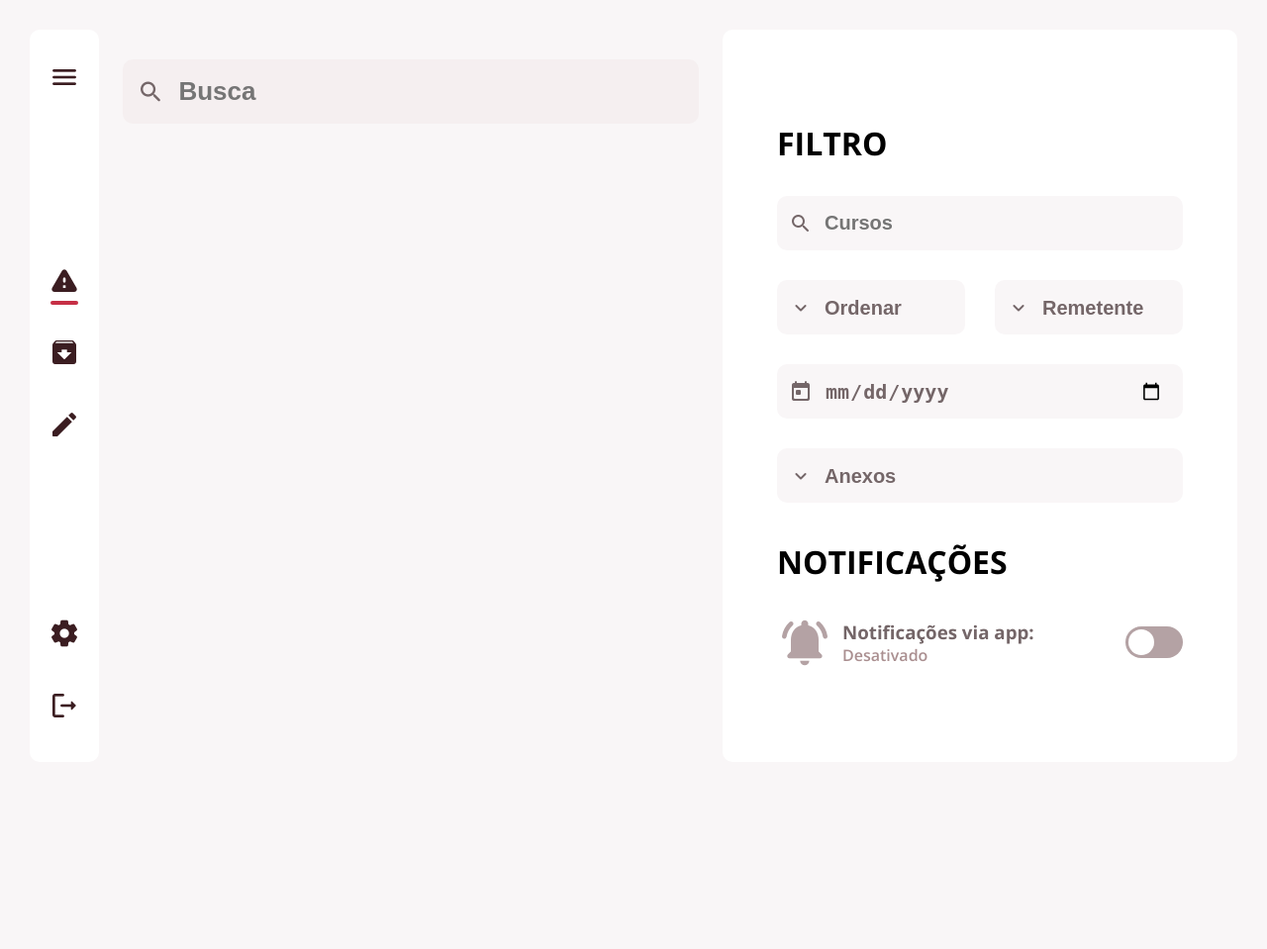
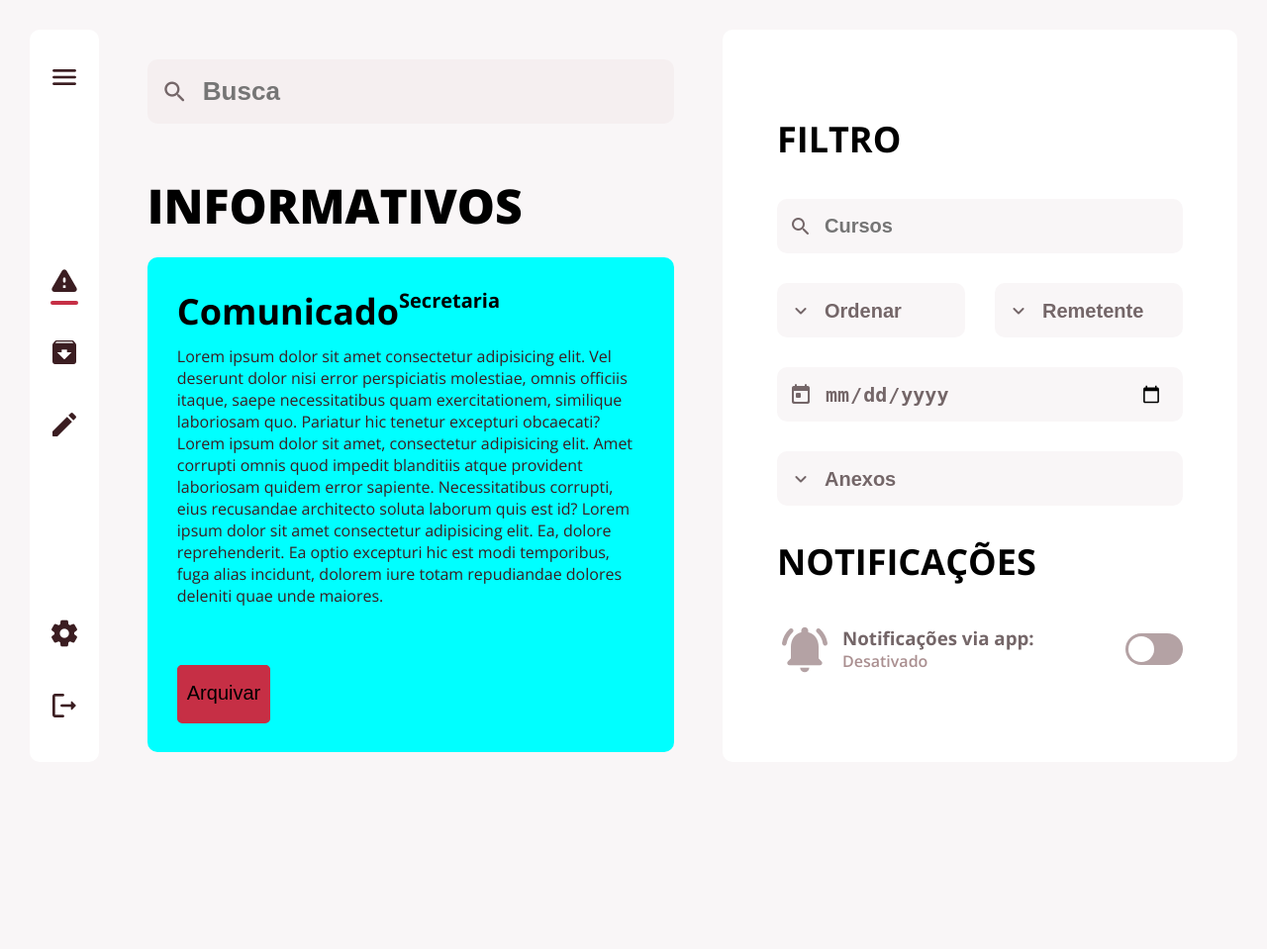
Before and after one commit to Monkey-Type/API-DSM, a Flask app: page / in a window 1280 px wide. Shown: the top 959 px of the page at 99% size. After the commit the page ends 760 px from the top, so only its background shows below. Run offline with Flask 2, Linux system fonts and the light colour scheme.

Commit message:
Main/Card Box

```diff
--- a/src/static/style/base.css
+++ b/src/static/style/base.css
@@ -19,7 +19,7 @@
 
   /* font size */
   --h1-font-size:3rem;
-  --h2-font-size:2rem;
+  --h2-font-size:2.25rem;
   --h3-font-size:1.25rem;
   --p-font-size:1rem;
   --menu-font-size:1.75rem;
@@ -311,8 +311,7 @@
 .middle-box{
   display: flex;
   flex-direction: column;
-  height: 3000px;
-  padding: 30px 2%;
+  padding: 30px 4%;
   flex: 1 1 0;
 }
 
@@ -333,3 +332,77 @@
 .search-box input:focus{
   background-color: var(--card-bg-color);
 }
+
+main{
+  display: flex;
+  flex-direction: column;
+  height: 2000px;
+  margin-top: 50px;
+}
+
+.main-text{
+  font-size: var(--h1-font-size);
+  font-weight: var(--extra-bold);
+}
+
+.card-box{
+  margin-top: 20px;
+  width: 100%;
+  height: 500px;
+  background-color: aqua;
+  padding: 30px;
+  display: flex;
+  flex-direction: column;
+  border-radius: var(--main-border-radius);
+}
+
+.text-title-area{
+  flex-direction: row;
+  display: flex;
+}
+
+.title-text{
+  font-size: var(--h2-font-size);
+  font-weight: var(--bold);
+}
+
+.sender-card{
+  font-size: var(--h3-font-size);
+  font-weight: var(--bold);
+}
+
+.text-area{
+  margin-top: 10px;
+  color: var(--primary-text-color);
+}
+
+.read-more-button{
+  top: 100%;
+  width: 20%;
+  height: 14%;
+  border-style: solid;
+  position: sticky;
+  cursor: pointer;
+  border-color: var(--primary-accent-color);
+  background-color: var(--primary-accent-color);
+  border-radius: var(--button-border-radius);
+  font-size: var(--h3-font-size);
+}
+
+.read-more-button .to-file-button p{
+
+}
+
+.to-file-button{
+  top: 100%;
+  right: 5%;
+  width: 20%;
+  height: 14%;
+  border-style: solid;
+  position: sticky;
+  cursor: pointer;
+  border-color: var(--primary-accent-color);
+  background-color: var(--primary-accent-color);
+  border-radius: var(--button-border-radius);
+  font-size: var(--h3-font-size);
+}
--- a/src/templates/base.html
+++ b/src/templates/base.html
@@ -54,6 +54,22 @@
           <input type="search" name="busca" placeholder="Busca">
           <span class="material-icons-round">search</span>
         </div>
+        <main>
+          <div class="main-text">INFORMATIVOS</div>
+          <div class="card-box">
+            <div class="text-title-area">
+              <div class="title-text">Comunicado</div>
+              <div class="sender-card">Secretaria</div>
+            </div>
+            <div class="text-area"><p>Lorem ipsum dolor sit amet consectetur adipisicing elit. Vel deserunt dolor nisi error perspiciatis molestiae, omnis officiis itaque, saepe necessitatibus quam exercitationem, similique laboriosam quo. Pariatur hic tenetur excepturi obcaecati? Lorem ipsum dolor sit amet, consectetur adipisicing elit. Amet corrupti omnis quod impedit blanditiis atque provident laboriosam quidem error sapiente. Necessitatibus corrupti, eius recusandae architecto soluta laborum quis est id? Lorem ipsum dolor sit amet consectetur adipisicing elit. Ea, dolore reprehenderit. Ea optio excepturi hic est modi temporibus, fuga alias incidunt, dolorem iure totam repudiandae dolores deleniti quae unde maiores.</p></div>
+            <button class="read-more-button">
+              <p>Ler mais</p>
+            </button>
+            <button class="to-file-button">
+              <p>Arquivar</p>
+            </button>
+          </div>
+        </main>
       </div>
 
       <div class="right-menu">
```
